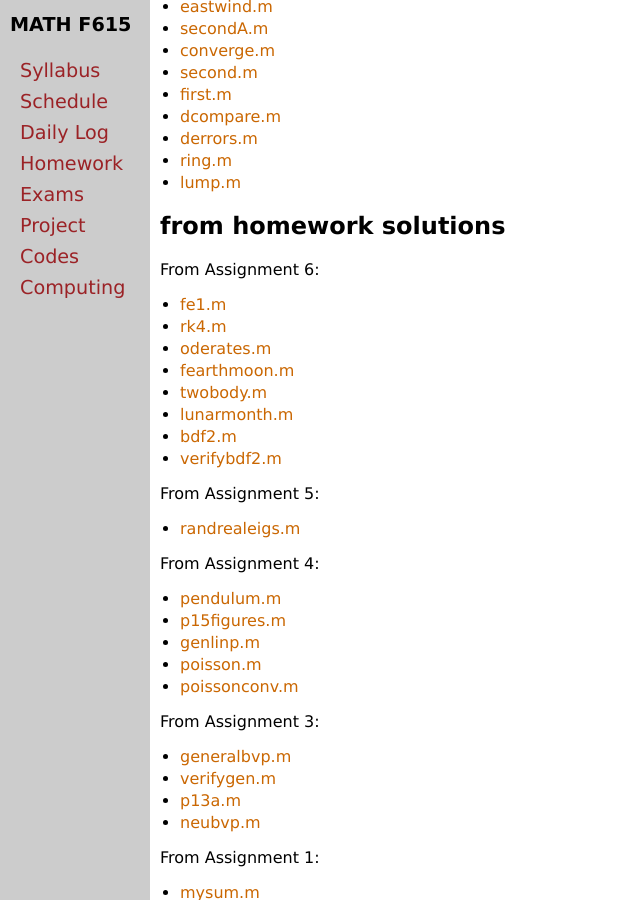
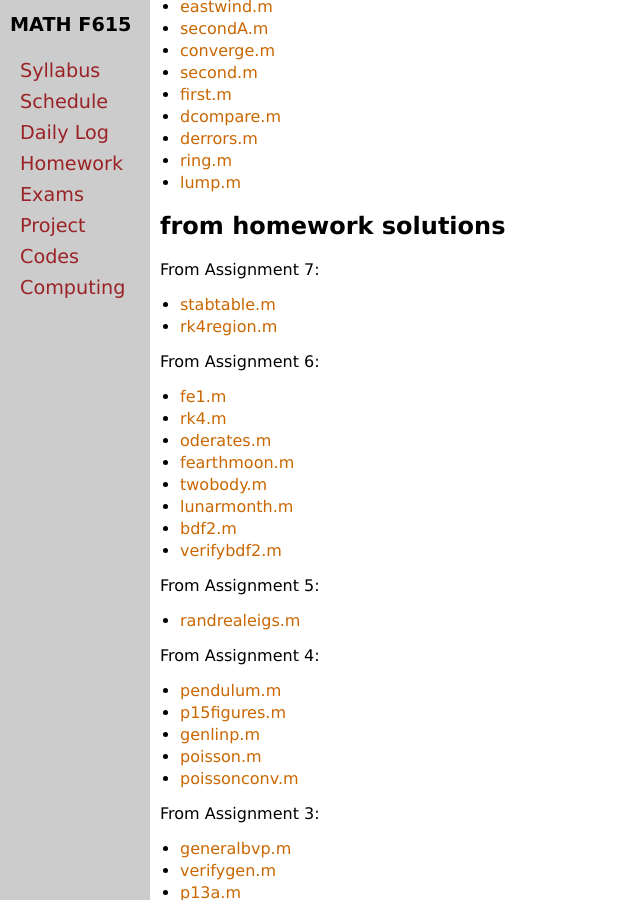
Before and after one commit to bueler/nade, a Jekyll site: the page built from codes.md, in a window 1280 px wide and 900 px high, scrolled down 419 px. Shown: the whole window, without its empty margins (0-640 px from the left). Built offline with Jekyll 4.4.1, drawn with Linux system fonts in a browser that asks for light colours.

Commit message:
2 codes from A7 solns

```diff
--- a/codes.md
+++ b/codes.md
@@ -29,6 +29,11 @@ The first block of codes comes from examples used in lecture as demonstrations,
   * [lump.m](assets/codes/S25/lump.m)
 
 ## from homework solutions
+
+From Assignment 7:
+
+  * [stabtable.m](assets/codes/S25/stabtable.m)
+  * [rk4region.m](assets/codes/S25/rk4region.m)
 
 From Assignment 6:
 
```
Also changed, not shown: 2 other files.
